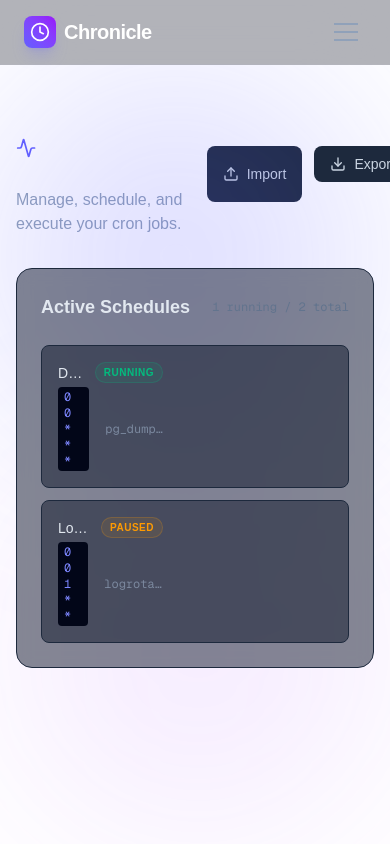
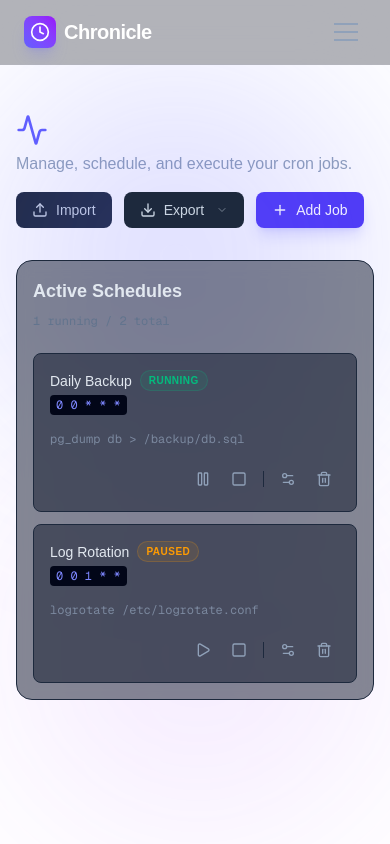
Before and after one commit to YashashavGoyal/crontab.ui, a Next.js app: page /manage in a window 390 px wide. Shown: the top 844 px of the page. Built offline with nearby package versions, Linux system fonts and the light colour scheme.

Commit message:
Add Keybind and Make Dashboard Responsive

```diff
--- a/app/components/dashboard/AddCronModal.tsx
+++ b/app/components/dashboard/AddCronModal.tsx
@@ -97,7 +97,7 @@ export default function AddCronModal({ isOpen, onClose, onSave, initialData }: A
     };
 
     return (
-        <div className="fixed inset-0 z-50 flex items-center justify-center p-4 bg-slate-950/80 backdrop-blur-sm">
+        <div className="fixed inset-0 z-50 flex items-center justify-center p-4 bg-slate-950/80 backdrop-blur-sm overflow-y-auto">
             <div className="w-full max-w-lg bg-slate-900 border border-slate-800 rounded-xl shadow-2xl animate-in fade-in zoom-in-95 duration-200">
                 <div className="flex items-center justify-between p-4 border-b border-slate-800">
                     <h2 className="text-lg font-semibold text-slate-200">
@@ -155,7 +155,7 @@ export default function AddCronModal({ isOpen, onClose, onSave, initialData }: A
                             />
                         </div>
                     ) : (
-                        <div className="grid grid-cols-5 gap-2">
+                        <div className="grid grid-cols-5 gap-1 sm:gap-2">
                             {[
                                 { label: "Minute", val: minute, set: setMinute },
                                 { label: "Hour", val: hour, set: setHour },
--- a/app/components/dashboard/CronDashboard.tsx
+++ b/app/components/dashboard/CronDashboard.tsx
@@ -1,6 +1,6 @@
 "use client";
 
-import { useState } from "react";
+import { useEffect, useState } from "react";
 import CronList from "./CronList";
 import AddCronModal from "./AddCronModal";
 import DashboardHeader from "./DashboardHeader";
@@ -52,6 +52,34 @@ export default function CronDashboard() {
         input.click();
     };
 
+    useEffect(() => {
+
+        if (isModalOpen) {
+            document.body.style.overflow = 'hidden';
+        } else {
+            document.body.style.overflow = 'auto';
+        }
+
+        return () => {
+            document.body.style.overflow = 'auto';
+        };
+    }, [isModalOpen]);
+
+
+    useEffect(() => {
+        const handleKeyDown = (e: KeyboardEvent) => {
+            if (e.key === 'Escape') {
+                setIsModalOpen(false);
+            }
+        };
+
+        window.addEventListener('keydown', handleKeyDown);
+
+        return () => {
+            window.removeEventListener('keydown', handleKeyDown);
+        };
+    }, [isModalOpen]);
+
     return (
         <div className="max-w-4xl mx-auto space-y-8">
 
--- a/app/components/dashboard/CronJobRow.tsx
+++ b/app/components/dashboard/CronJobRow.tsx
@@ -24,8 +24,8 @@ export default function CronJobRow({
     onEdit
 }: CronJobRowProps) {
     return (
-        <div className="flex items-center justify-between p-4 bg-slate-900/50 border border-slate-800 rounded-lg hover:border-slate-700 transition-colors group">
-            <div className="flex-1 min-w-0 mr-4">
+        <div className="flex flex-col sm:flex-row sm:items-center justify-between p-4 bg-slate-900/50 border border-slate-800 rounded-lg hover:border-slate-700 transition-colors group gap-4 sm:gap-0">
+            <div className="flex-1 min-w-0 w-full sm:mr-4">
                 <div className="flex items-center gap-2 mb-1">
                     <h3 className="text-sm font-medium text-slate-200 truncate">{job.name}</h3>
                     <span className={`px-2 py-0.5 text-[10px] rounded-full uppercase tracking-wider font-semibold ${job.status === 'running' ? 'bg-emerald-500/10 text-emerald-500 border border-emerald-500/20' :
@@ -35,13 +35,13 @@ export default function CronJobRow({
                         {job.status}
                     </span>
                 </div>
-                <div className="flex items-center gap-4 text-xs font-mono text-slate-400">
+                <div className="flex flex-col sm:flex-row items-start sm:items-center gap-4 text-xs font-mono text-slate-400">
                     <span className="bg-slate-950 px-1.5 py-0.5 rounded text-indigo-400">{job.schedule}</span>
                     <span className="truncate opacity-70" title={job.command}>{job.command}</span>
                 </div>
             </div>
 
-            <div className="flex items-center gap-1 opacity-0 group-hover:opacity-100 transition-opacity">
+            <div className="flex items-center gap-1 opacity-100 md:opacity-0 md:group-hover:opacity-100 transition-opacity self-end sm:self-auto">
                 {job.status !== 'running' && (
                     <button
                         onClick={() => onStatusChange(job.id, 'running')}
--- a/app/components/dashboard/CronList.tsx
+++ b/app/components/dashboard/CronList.tsx
@@ -41,8 +41,8 @@ export default function CronList({
     }
 
     return (
-        <div className="bg-slate-900/50 backdrop-blur border border-slate-800 rounded-2xl p-6">
-            <div className="flex items-center justify-between mb-6">
+        <div className="bg-slate-900/50 backdrop-blur border border-slate-800 rounded-2xl p-4 sm:p-6">
+            <div className="flex flex-col sm:flex-row sm:items-center justify-between mb-6 gap-2 sm:gap-0">
                 <h2 className="text-lg font-semibold text-slate-200">Active Schedules</h2>
                 <div className="text-xs font-mono text-slate-500">
                     {jobs.filter(j => j.status === 'running').length} running / {jobs.length} total
--- a/app/components/dashboard/DashboardHeader.tsx
+++ b/app/components/dashboard/DashboardHeader.tsx
@@ -19,7 +19,7 @@ export default function DashboardHeader({
     const [showExportMenu, setShowExportMenu] = useState(false);
 
     return (
-        <div className="flex items-center justify-between" onClick={() => setShowExportMenu(false)}>
+        <div className="flex flex-col md:flex-row md:items-center justify-between gap-4 md:gap-0" onClick={() => setShowExportMenu(false)}>
             <div className="space-y-1">
                 <h1 className="text-3xl font-bold text-white flex items-center gap-3">
                     <Activity className="w-8 h-8 text-indigo-500" />
@@ -28,7 +28,7 @@ export default function DashboardHeader({
                 <p className="text-slate-400">Manage, schedule, and execute your cron jobs.</p>
             </div>
 
-            <div className="flex gap-3">
+            <div className="flex gap-3 flex-wrap">
                 <button
                     onClick={onImport}
                     className="px-4 py-2 text-sm font-medium text-slate-300 hover:text-white bg-slate-800 hover:bg-slate-700 rounded-lg transition-all flex items-center gap-2"
```
